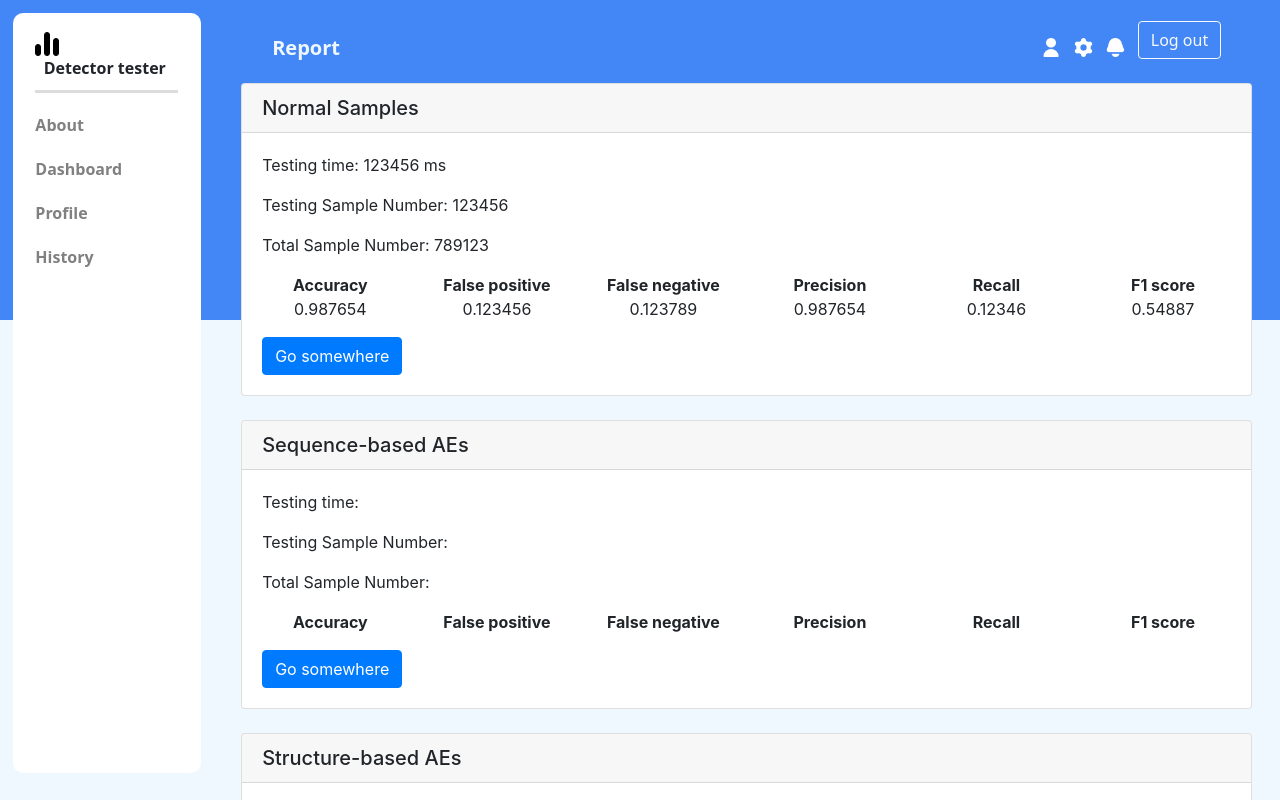
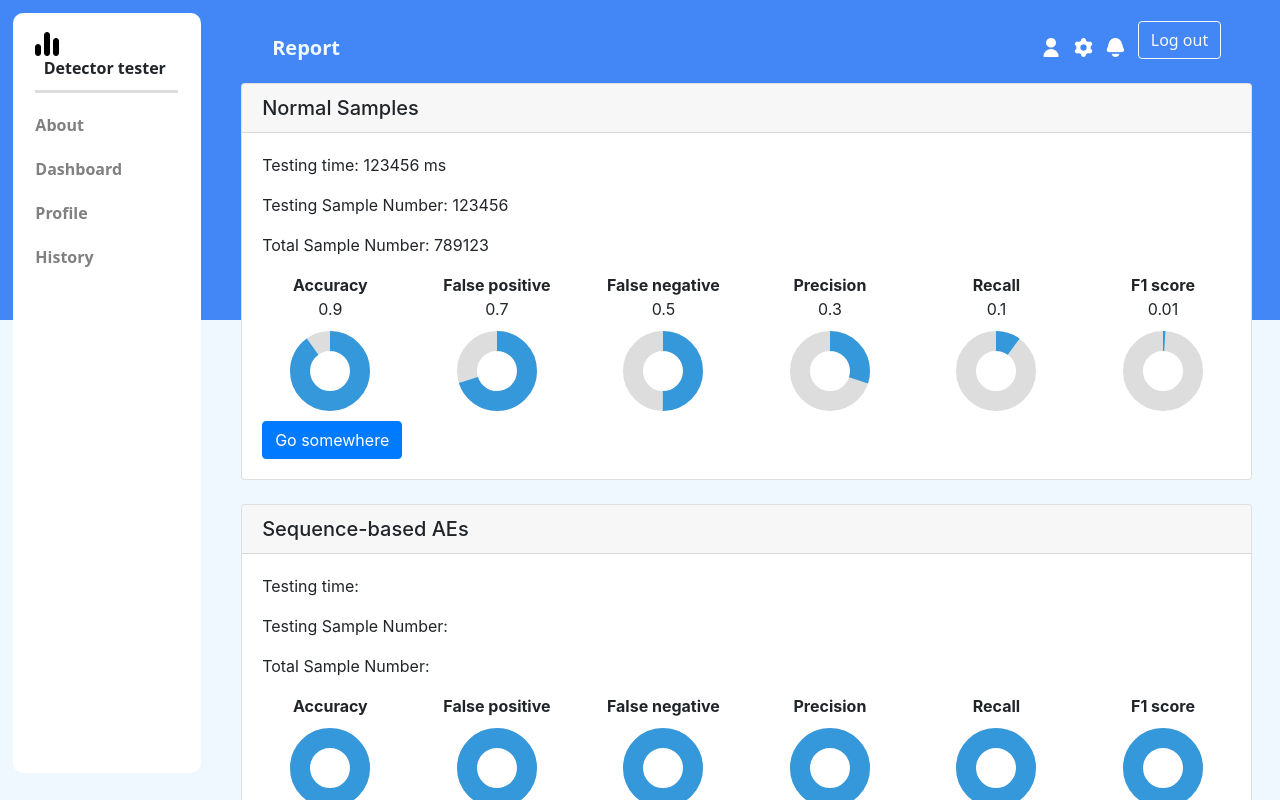
Before and after one commit to hyttttt/Detector_webpage, a Vue app: page /report in a window 1280 px wide. Shown: the top 800 px of the page. Built offline with nearby package versions, Linux system fonts and the light colour scheme.

Commit message:
add doughnut chart to report

```diff
--- /dev/null
+++ b/src/components/DoughnutChart.vue
@@ -0,0 +1,42 @@
+<template>
+  <div class="pie-chart">
+    <svg width="100" height="100">
+      <circle cx="50" cy="50" r="30" fill="none" stroke="#ddd" stroke-width="20" />
+      <circle
+        cx="50"
+        cy="50"
+        r="30"
+        fill="none"
+        stroke="#3498db"
+        stroke-width="20"
+        :stroke-dasharray="strokeDasharray"
+        :stroke-dashoffset="strokeDashoffset"
+        :transform="`rotate(270 50 50)`"
+      />
+    </svg>
+  </div>
+</template>
+
+<script>
+export default {
+  data() {
+    return {
+      radius: 30
+    }
+  },
+  props: {
+    angle: Number
+  },
+  computed: {
+    strokeDasharray() {
+      const circumference = 2 * Math.PI * this.radius
+      const progress = (this.angle / 360) * circumference
+      return `${progress} ${circumference}`
+    },
+    strokeDashoffset() {
+      const circumference = 2 * Math.PI * this.radius
+      return circumference - this.strokeDasharray
+    }
+  }
+}
+</script>
--- a/src/components/ReportCard.vue
+++ b/src/components/ReportCard.vue
@@ -1,3 +1,16 @@
+<script setup>
+import ReportDoughnut from './ReportDoughnut.vue'
+
+const props = defineProps({
+  acc: Number,
+  fp: Number,
+  fn: Number,
+  precision: Number,
+  recall: Number,
+  f1: Number
+})
+</script>
+
 <template>
   <div class="card report-card">
     <h5 class="card-header"><slot name="title"></slot></h5>
@@ -5,51 +18,42 @@
       <p>Testing time: <slot name="test-time"></slot></p>
       <p>Testing Sample Number: <slot name="test-sample-num"></slot></p>
       <p>Total Sample Number: <slot name="total-sample-num"></slot></p>
-      <!-- report title start -->
-      <div class="row text-center">
+
+      <!-- charts start -->
+      <div class="row">
         <div class="col">
-          <strong>Accuracy</strong>
+          <ReportDoughnut :num="acc">
+            <template v-slot:title>Accuracy</template>
+          </ReportDoughnut>
         </div>
         <div class="col">
-          <strong>False positive</strong>
+          <ReportDoughnut :num="fp">
+            <template v-slot:title>False positive</template>
+          </ReportDoughnut>
         </div>
         <div class="col">
-          <strong>False negative</strong>
+          <ReportDoughnut :num="fn">
+            <template v-slot:title>False negative</template>
+          </ReportDoughnut>
         </div>
         <div class="col">
-          <strong>Precision</strong>
+          <ReportDoughnut :num="precision">
+            <template v-slot:title>Precision</template>
+          </ReportDoughnut>
         </div>
         <div class="col">
-          <strong>Recall</strong>
+          <ReportDoughnut :num="recall">
+            <template v-slot:title>Recall</template>
+          </ReportDoughnut>
         </div>
         <div class="col">
-          <strong>F1 score</strong>
+          <ReportDoughnut :num="f1">
+            <template v-slot:title>F1 score</template>
+          </ReportDoughnut>
         </div>
       </div>
-      <!-- report title end -->
+      <!-- charts end -->
 
-      <!-- report value start -->
-      <div class="row text-center">
-        <div class="col">
-          <p><slot name="acc"></slot></p>
-        </div>
-        <div class="col">
-          <p><slot name="fp"></slot></p>
-        </div>
-        <div class="col">
-          <p><slot name="fn"></slot></p>
-        </div>
-        <div class="col">
-          <p><slot name="precision"></slot></p>
-        </div>
-        <div class="col">
-          <p><slot name="recall"></slot></p>
-        </div>
-        <div class="col">
-          <p><slot name="f1"></slot></p>
-        </div>
-      </div>
-      <!-- report value end -->
       <a href="#" class="btn btn-primary">Go somewhere</a>
     </div>
   </div>
--- /dev/null
+++ b/src/components/ReportDoughnut.vue
@@ -0,0 +1,19 @@
+<script setup>
+import DoughnutChart from './DoughnutChart.vue'
+
+const props = defineProps({
+  num: Number
+})
+</script>
+
+<template>
+  <div class="text-center">
+    <strong><slot name="title"></slot></strong>
+  </div>
+  <div class="text-center">
+    {{ num }}
+  </div>
+  <div class="text-center">
+    <DoughnutChart :angle="props.num * 360" />
+  </div>
+</template>
--- /dev/null
+++ b/src/components/StatisticCard.vue
@@ -0,0 +1,25 @@
+<template>
+  <div class="card statistic-card">
+    <div class="row">
+      <div class="col statistic-val">
+        <h6 class="card-subtitle mb-2 text-muted"><slot name="title"></slot></h6>
+        <h5 class="card-title text-center"><slot name="number"></slot></h5>
+      </div>
+      <div class="col-5 text-right"><slot name="img"></slot></div>
+    </div>
+    <div class="row" id="card-descibe">
+      <small class="text-muted"><slot name="last-date"></slot></small>
+    </div>
+  </div>
+</template>
+
+<style scoped>
+.statistic-card {
+  height: 15vh;
+  padding: 5%;
+}
+
+#card-descibe {
+  padding: 0 0 0 5%;
+}
+</style>
--- /dev/null
+++ b/src/components/buttons/ViewReportButton.vue
@@ -0,0 +1,19 @@
+<script setup>
+import { useRouter } from 'vue-router'
+
+const props = defineProps({
+  uid: String,
+  did: Number
+})
+
+const router = useRouter()
+function testPage() {
+  router.push(`/report`)
+}
+</script>
+
+<template>
+  <div>
+    <button type="button" class="btn btn-primary" @click="testPage">View</button>
+  </div>
+</template>
--- a/src/views/AboutView.vue
+++ b/src/views/AboutView.vue
@@ -1,9 +1,16 @@
 <script setup>
 import BasePage from '../components/BasePage.vue'
+import DoughnutChart from '../components/DoughnutChart.vue'
+import { ref } from 'vue'
+
+const angle = ref(90)
 </script>
+
 <template>
   <BasePage>
     <template v-slot:title>About</template>
-    <template v-slot:content>This is about page</template>
+    <template v-slot:content><DoughnutChart :angle="angle"></DoughnutChart></template>
   </BasePage>
 </template>
+
+<style scoped></style>
--- a/src/views/DashboardView.vue
+++ b/src/views/DashboardView.vue
@@ -5,6 +5,8 @@ import UpdateButton from '../components/buttons/UpdateButton.vue'
 import DeleteButton_d from '../components/buttons/DeleteButton_d.vue'
 import DeleteButton_r from '../components/buttons/DeleteButton_r.vue'
 import Addbutton from '../components/buttons/Addbutton.vue'
+import ViewReportButton from '../components/buttons/ViewReportButton.vue'
+import StatisticCard from '../components/StatisticCard.vue'
 import { ref } from 'vue'
 
 const isLogIn = ref(true)
@@ -24,9 +26,51 @@ function addReport(d) {
 }
 </script>
 <template>
-  <BasePage :isLogIn="isLogIn"
-    ><template v-slot:title>Dashboard</template>
+  <BasePage :isLogIn="isLogIn">
+    <template v-slot:title>Dashboard</template>
     <template v-slot:content>
+      <div class="row" id="row-statistic">
+        <div class="col">
+          <StatisticCard>
+            <template v-slot:title>Dectector number</template>
+            <template v-slot:number>3</template>
+            <template v-slot:last-date>Last upload: 2023/8/6</template>
+            <template v-slot:img>
+              <img src="../assets/search.jpg" width="64" style="border-radius: 100%" />
+            </template>
+          </StatisticCard>
+        </div>
+        <div class="col">
+          <StatisticCard>
+            <template v-slot:title>Dectector number</template>
+            <template v-slot:number>3</template>
+            <template v-slot:last-date>Last upload: 2023/8/6</template>
+            <template v-slot:img>
+              <img src="../assets/search.jpg" width="64" style="border-radius: 100%" />
+            </template>
+          </StatisticCard>
+        </div>
+        <div class="col">
+          <StatisticCard>
+            <template v-slot:title>Dectector number</template>
+            <template v-slot:number>3</template>
+            <template v-slot:last-date>Last upload: 2023/8/6</template>
+            <template v-slot:img>
+              <img src="../assets/search.jpg" width="64" style="border-radius: 100%" />
+            </template>
+          </StatisticCard>
+        </div>
+        <div class="col">
+          <StatisticCard>
+            <template v-slot:title>Dectector number</template>
+            <template v-slot:number>3</template>
+            <template v-slot:last-date>Last upload: 2023/8/6</template>
+            <template v-slot:img>
+              <img src="../assets/search.jpg" width="64" style="border-radius: 100%" />
+            </template>
+          </StatisticCard>
+        </div>
+      </div>
       <div class="row">
         <!-- dectector list start -->
         <div class="col">
@@ -69,14 +113,25 @@ function addReport(d) {
                   <div class="col">
                     <a>Report {{ r.sno }}</a>
                   </div>
-                  <div class="col text-right"><DeleteButton_r :uid="uid" :rid="r.id" /></div>
+                  <div class="col-2 text-right"><ViewReportButton :uid="uid" :rid="r.id" /></div>
+                  <div class="col-2 text-right"><DeleteButton_r :uid="uid" :rid="r.id" /></div>
                 </div>
               </li>
             </ul>
           </div>
         </div>
         <!-- report list end -->
-      </div></template
-    ></BasePage
-  >
+      </div>
+    </template>
+  </BasePage>
 </template>
+
+<style scoped>
+#row-statistic {
+  margin-bottom: 3%;
+}
+
+.card {
+  border-radius: 10px;
+}
+</style>
--- a/src/views/ReportView.vue
+++ b/src/views/ReportView.vue
@@ -4,6 +4,13 @@ import ReportCard from '../components/ReportCard.vue'
 import { ref } from 'vue'
 
 const isLogIn = ref(true)
+
+const acc = ref(0.9)
+const fp = ref(0.7)
+const fn = ref(0.5)
+const precision = ref(0.3)
+const recall = ref(0.1)
+const f1 = ref(0.01)
 </script>
 
 <template>
@@ -12,14 +19,11 @@ const isLogIn = ref(true)
     <template v-slot:content>
       <div class="row row-cols-1 row-cols-md-1">
         <div class="col mb-4">
-          <ReportCard>
+          <ReportCard :acc="acc" :fp="fp" :fn="fn" :precision="precision" :recall="recall" :f1="f1">
             <template v-slot:title>Normal Samples</template>
-            <template v-slot:test-time>123456 ms</template
-            ><template v-slot:test-sample-num>123456</template
-            ><template v-slot:total-sample-num>789123</template
-            ><template v-slot:acc>0.987654</template><template v-slot:fp>0.123456</template
-            ><template v-slot:fn>0.123789</template><template v-slot:precision>0.987654</template
-            ><template v-slot:recall>0.12346</template><template v-slot:f1>0.54887</template>
+            <template v-slot:test-time>123456 ms</template>
+            <template v-slot:test-sample-num>123456</template>
+            <template v-slot:total-sample-num>789123</template>
           </ReportCard>
         </div>
         <div class="col mb-4">
```
Also changed, not shown: src/assets/search.jpg (added).
